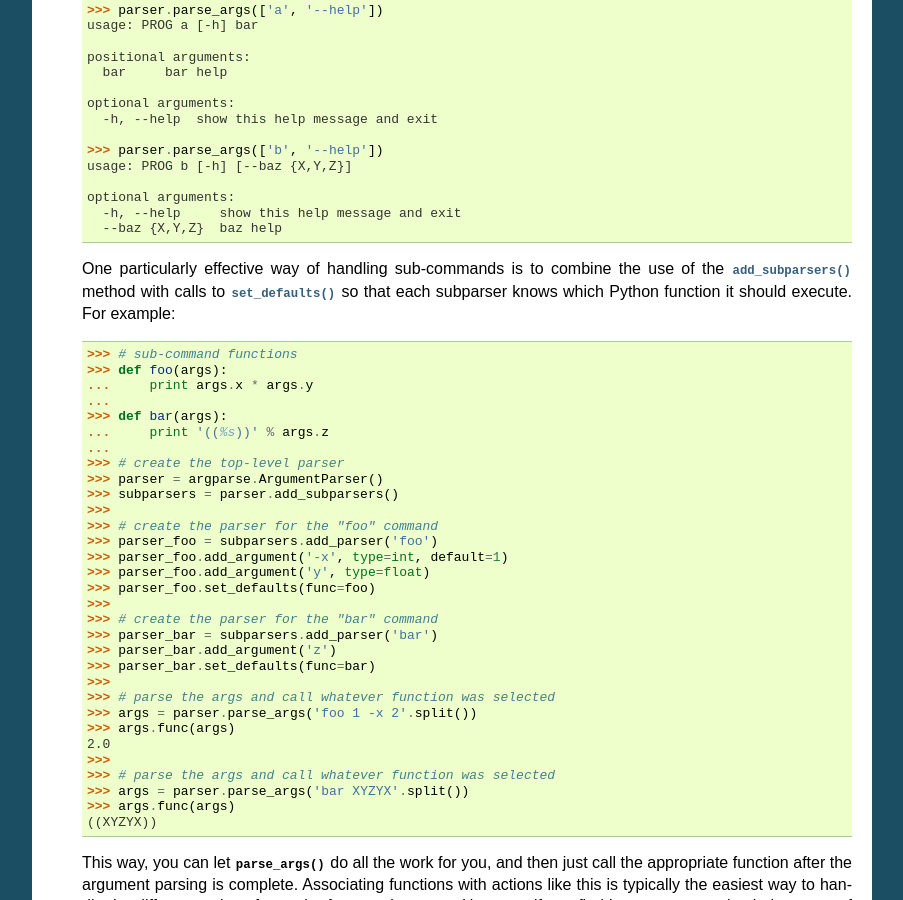
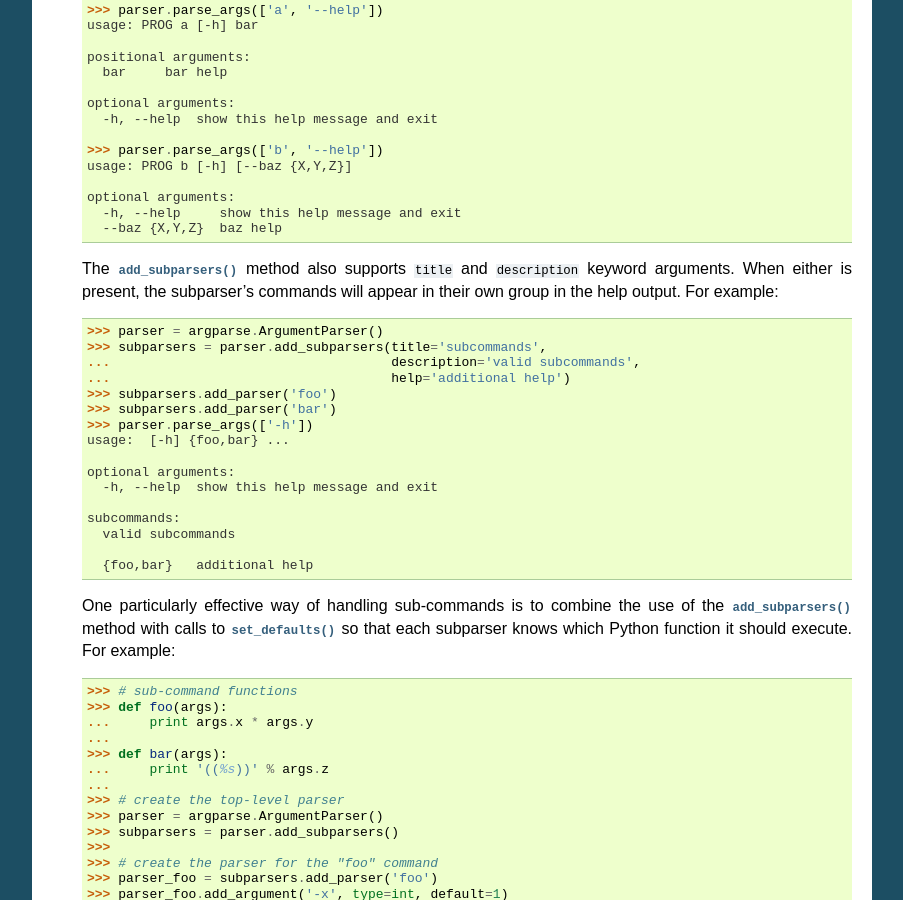
Before and after one commit to bewest/argparse, a Sphinx documentation site: the page built from doc/source/other-methods.rst, in a window 1280 px wide and 900 px high, scrolled down 2396 px. Shown: the whole window, without its empty margins (198-1101 px from the left). Built offline with Sphinx 7.4.7, drawn with Linux system fonts in a browser that asks for light colours; pages that are not in the unit, such as notebooks, are missing from menus.

Commit message:
Allow subparsers to take title= and description= parameters.
--HG--
extra : convert_revision : svn%3Ad1956c2c-1ae2-11de-b6aa-3535bc3264a2/trunk%4034

```diff
--- a/doc/source/other-methods.rst
+++ b/doc/source/other-methods.rst
@@ -130,6 +130,26 @@ Sub-commands
        -h, --help     show this help message and exit
        --baz {X,Y,Z}  baz help
 
+   The :meth:`add_subparsers` method also supports ``title`` and ``description`` keyword arguments.  When either is present, the subparser's commands will appear in their own group in the help output.  For example::
+
+     >>> parser = argparse.ArgumentParser()
+     >>> subparsers = parser.add_subparsers(title='subcommands',
+     ...                                    description='valid subcommands',
+     ...                                    help='additional help')
+     >>> subparsers.add_parser('foo')
+     >>> subparsers.add_parser('bar')
+     >>> parser.parse_args(['-h'])
+     usage:  [-h] {foo,bar} ...
+
+     optional arguments:
+       -h, --help  show this help message and exit
+
+     subcommands:
+       valid subcommands
+
+       {foo,bar}   additional help
+
+
    One particularly effective way of handling sub-commands is to combine the use of the :meth:`add_subparsers` method with calls to :meth:`set_defaults` so that each subparser knows which Python function it should execute.  For example::
 
      >>> # sub-command functions
```
Also changed, not shown: argparse.py (+10 -5 lines), 1 other file.
